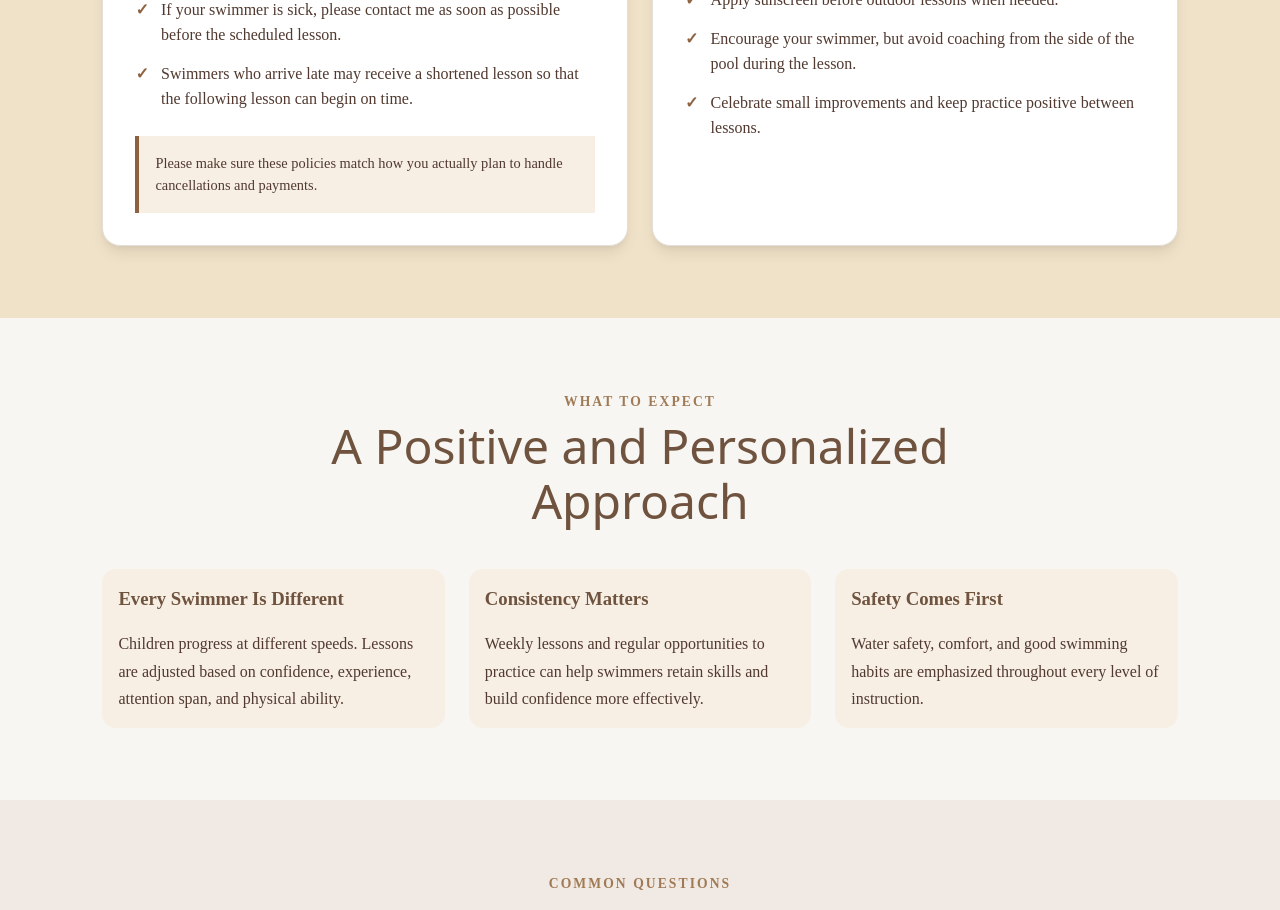
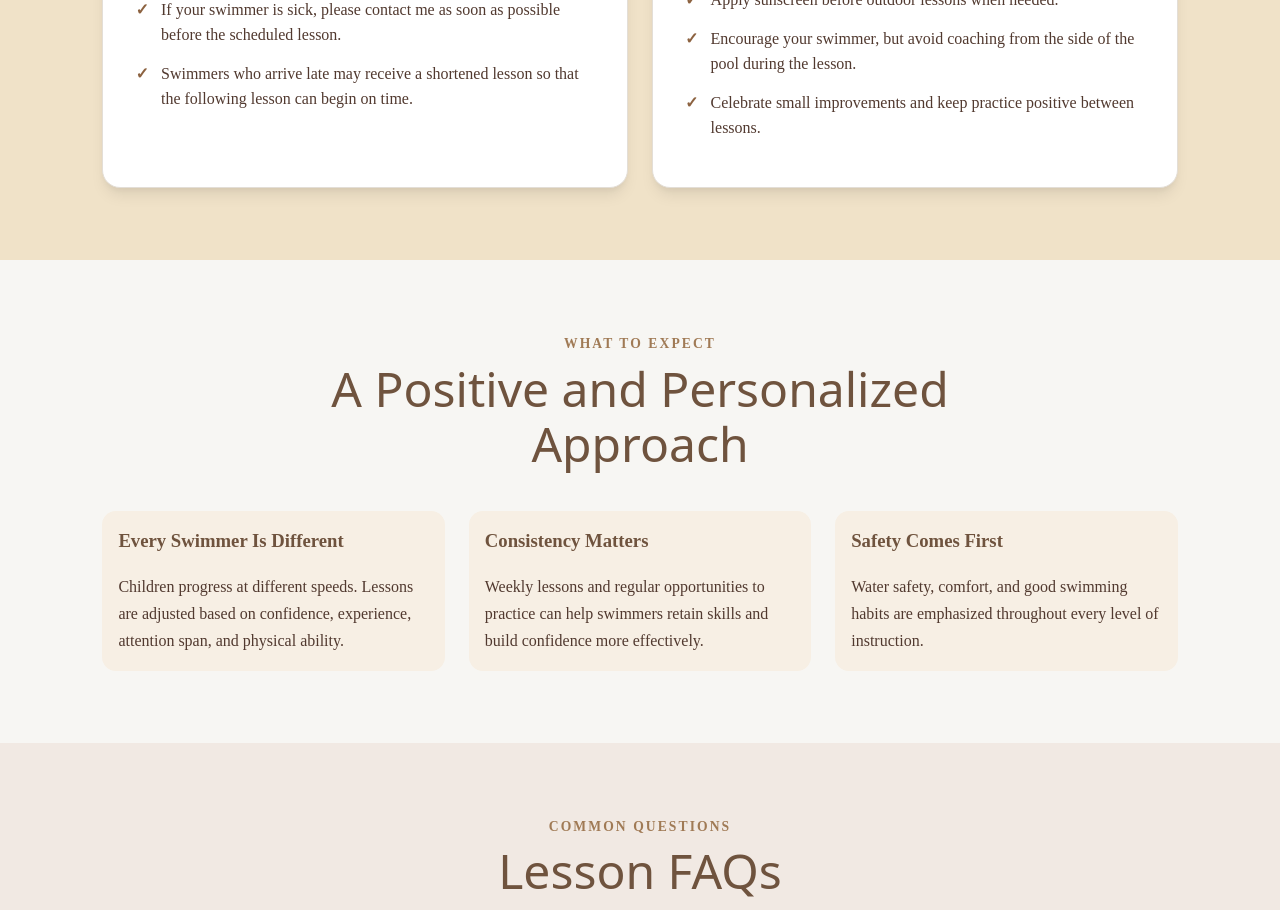
Before and after one commit to Treyman33/ava-website, a React (Vite) app: page /lessons in a window 1280 px wide. Shown: the part 2360-3270 px from the top of the page. Built offline with nearby package versions, Linux system fonts and the light colour scheme; no server answers.

Commit message:
Lessons Sub Page Edit

```diff
--- a/src/index.css
+++ b/src/index.css
@@ -964,15 +964,6 @@ code {
   background: #f0e2c8;
 }
 
-.policy-note {
-  margin: 1.5rem 0 0;
-  padding: 1rem;
-  border-left: 4px solid #8c6240;
-  background: #f7efe4;
-  font-size: .9rem;
-  line-height: 1.55;
-}
-
 .faq-grid { grid-template-columns: repeat(2, 1fr); max-width: 1050px; margin: auto; }
 .faq-card { padding: 1.75rem; }
 
--- a/src/pages/Lessons.jsx
+++ b/src/pages/Lessons.jsx
@@ -265,10 +265,6 @@ function Lessons() {
                             </li>
                         </ul>
 
-                        <p className="policy-note">
-                            Please make sure these policies match how you
-                            actually plan to handle cancellations and payments.
-                        </p>
                     </div>
 
                     <div className="recommendations-card">
```
